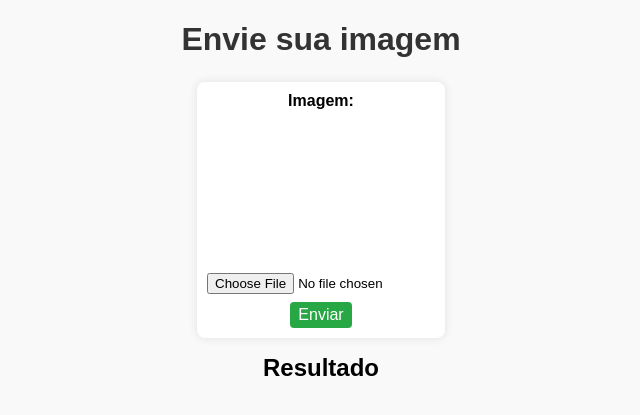
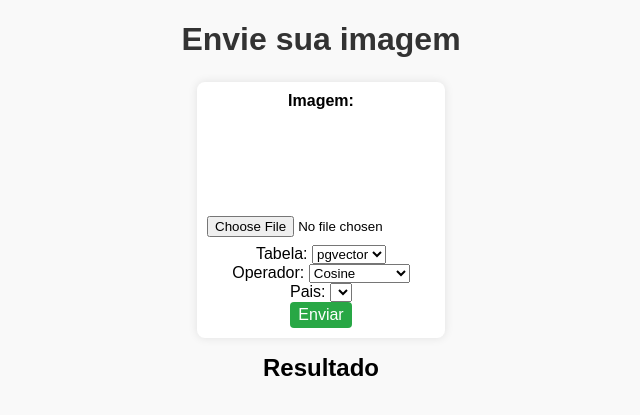
Before and after one commit to TheoRiffel/Image2Vec-Database, a Flask app: page / in a window 1280 px wide. Shown: the top 415 px of the page, without its empty margins (319-959 px from the left). Run offline with Flask 3, Linux system fonts and the light colour scheme; data that the repository does not hold is empty; some libraries are stand-ins or nearby versions.

Commit message:
update forms

```diff
--- a/app/app.py
+++ b/app/app.py
@@ -13,10 +13,33 @@ app.app_context().push()
 def index():
     return render_template("index.html")
 
+@app.route('/countries', methods=['GET'])
+def get_countries():
+    print("get countries")
+    country_names = []
+    with psycopg.connect(os.getenv('DB_URL')) as conn:
+        cursor = conn.cursor()
+        sql_get_countries = f"SELECT DISTINCT(country_name) FROM metadata"
+
+        try:
+            cursor.execute(sql_get_countries)
+            countries = cursor.fetchall()
+
+            for country_name in countries:
+                name = country_name[0]
+                country_names.append(name)
+
+        except Exception as e:
+            print(e)
+    return jsonify({"data": country_names})
+
 @app.route('/upload', methods=['POST'])
 def upload():
+    print("form:", request.form.get('Operador'))
     file = request.files.get('image')
-
+    operator = request.form.get('Operador')
+    country = request.form.get('Pais')
+    table = request.form.get('Tabela')
     if file and file.filename != '':
         encoder = Encoder()
         vector = encoder.encode(file)
@@ -24,7 +47,7 @@ def upload():
 
         with psycopg.connect(os.getenv('DB_URL')) as conn:
             cursor = conn.cursor()
-            sql_search_images = f"SELECT * FROM img_pgvector ORDER BY embedding <-> '{vector}' LIMIT 5"
+            sql_search_images = f"SELECT * FROM img_pgvector ORDER BY embedding {operator} '{vector}' LIMIT 5"
 
             try:
                 cursor.execute(sql_search_images)
--- a/app/templates/index.html
+++ b/app/templates/index.html
@@ -21,6 +21,22 @@
 
             <form method="POST" enctype="multipart/form-data" id="sendImage">
                 <input type="file" name="image" id="inputImage" accept="image/*" capture="environment" required><br>
+                <p><label for="selectTabela">Tabela:</label>
+                <select name="Tabela" id="selectTabela">
+                    <option value="img_pgvector">pgvector</option>
+                    <option value="img_pgvector">array</option>
+                </select> </p>
+                <p><label for="selectOperador">Operador:</label>
+                <select name="Operador" id="selectOperador">
+                    <option value="<+>">L1</option>
+                    <option value="<->">L2</option>
+                    <option value="<=>" selected>Cosine</option>
+                    <option value="<#>">Inner product</option>
+                </select> </p>
+                <p><label for="selectCountry">Pais:</label>
+                <select name="Pais" id="selectCountry">
+                    <option value="" selected></option>
+                </select> </p>
                 <button type="submit" id="submitImage"> Enviar </button>
             </form>
         </div>
@@ -34,6 +50,23 @@
 
 
     <script>
+        $(document).ready(function() {
+            document.getElementById("submitImage").disabled = true;
+            $.ajax({
+                type: 'GET',
+                url: '/countries',
+                processData: false,
+                contentType: false,
+                success: function(response) {
+                    response.data.forEach(pais => {
+
+                        var resp = "<option value='"+pais+"'>"+pais+"</option>"
+                        $("#selectCountry").append(resp);
+                    });
+                    document.getElementById("submitImage").disabled = false;
+                }
+            });
+        });
         $(document).on("submit", "#sendImage", function (e) {
             e.preventDefault();
             $("#images_list").empty();
```
